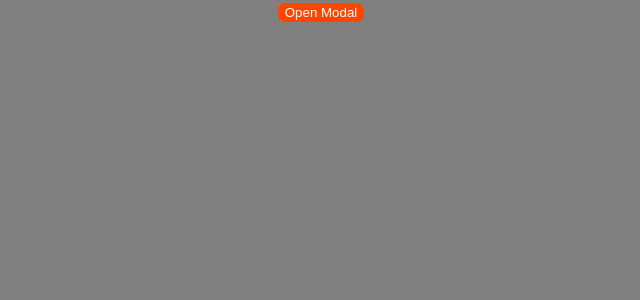
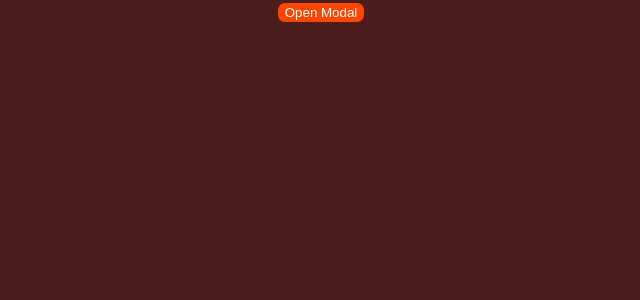
Before and after one commit to Zaibi727/Collection-of-Designs, a React (Create React App) app: page /1 in a window 1280 px wide. Shown: the top 300 px of the page, without its empty margins (319-959 px from the left). Built offline with nearby package versions, Linux system fonts and the light colour scheme.

Commit message:
Update Modal.module.css

```diff
--- a/src/components/Modal/Modal.module.css
+++ b/src/components/Modal/Modal.module.css
@@ -5,7 +5,7 @@ button:focus {
     outline: none;
 }
 .modalWrapper{
-    background-color: gray;
+    background-color: rgb(77, 29, 29);
     position: fixed;
     width: 100%;
     height: 100vh;
```
